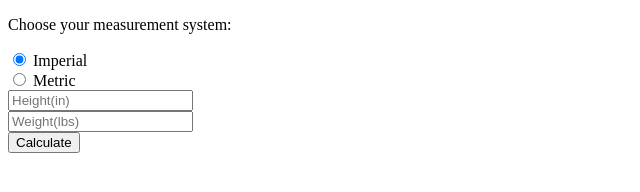
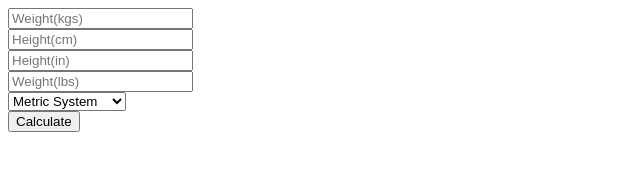
Before and after one commit to sethnejame/BMI_Challenge, a website: page src/index.html in a window 1280 px wide. Shown: the whole page, without its empty margins (0-640 px from the left). Drawn offline with Linux system fonts and the light colour scheme.

Commit message:
Revert to selector method, specs not working

```diff
--- a/src/index.html
+++ b/src/index.html
@@ -11,19 +11,28 @@
 <body>
     <form id="calculate">
         <!-- new "measurement-select" div that will hide/display either imperial or metric calc -->
-        <div id="measurement-select">
+        <!-- <div id="my_select">
             <p>Choose your measurement system: </p>
-            <input type="radio" id="imperial-radio" value="imperial" name="measurement" onclick="showImperial()" checked> Imperial<br>
+            <input type="radio" id="imperial-radio" value="imperial" name="measurement" onclick="showImperial()"> Imperial<br>
             <input type="radio" id="metric-radio" value="metric" name="measurement" onclick="showMetric()"> Metric<br>
+        </div> -->
+        <!-- new "imperial inputs" div that will be displayed when user selects "imperial" measurement radio button -->
+
+        <div id="metric-inputs">
+            <input type="text" id="weight-in-kgs" placeholder="Weight(kgs)"><br>
+            <input type="text" id="height-in-cm" placeholder="Height(cm)"><br>
         </div>
-        <!-- new "imperial inputs" div that will be displayed when user selects "imperial" measurement radio button -->
         <div id="imperial-inputs">
             <input type="text" id="height-in-in" placeholder="Height(in)""><br>
             <input type="text" id="weight-in-lbs" placeholder="Weight(lbs)"><br>
         </div>
-        <div id="metric-inputs" style="display:none">
-            <input type="text" id="weight-in-kgs" placeholder="Weight(kgs)"><br>
-            <input type="text" id="height-in-cm" placeholder="Height(cm)"><br>
+        <div class="form-group row">
+            <div class="col-auto">
+                <select class="form-control" id="my_select">
+                    <option value="metric">Metric System</option>
+                    <option value="imperial">Imperial System</option>
+                </select>
+            </div>
         </div>
 
         <button type="submit" value="Calculate"> Calculate </button>
@@ -45,20 +54,21 @@
         global.displayMessageElement = document.querySelector('#display_message');
         global.methodSelector = document.querySelector('#my_select');
 
+
         // seth's radio button functionality (metric or imperial)
-        function showImperial() {
-            var showImp = document.getElementById("imperial-inputs")
-            var hideMet = document.getElementById("metric-inputs")
-            showImp.style.display = 'block';
-            hideMet.style.display = 'none';
-        };
+        // function showImperial() {
+        //     var showImp = document.getElementById("imperial-inputs")
+        //     var hideMet = document.getElementById("metric-inputs")
+        //     showImp.style.display = 'block';
+        //     hideMet.style.display = 'none';
+        // };
 
-        function showMetric() {
-            var hideImp = document.getElementById("imperial-inputs")
-            var showMet = document.getElementById("metric-inputs")
-            hideImp.style.display = 'none';
-            showMet.style.display = 'block';
-        };
+        // function showMetric() {
+        //     var hideImp = document.getElementById("imperial-inputs")
+        //     var showMet = document.getElementById("metric-inputs")
+        //     hideImp.style.display = 'none';
+        //     showMet.style.display = 'block';
+        // };
 
 
         // Once the page has loaded, we add listeners to the select tag and the form
@@ -84,13 +94,16 @@
         });
 
         const calculateBMI = () => {
-            let method = global.methodSelector.options[global.methodSelector.selectedIndex].value
-            let weightFormat = method === 'metric' ? 'weight-in-kgs' : 'weight-in-lbs'
-            let heightFormat = method === 'metric' ? 'height-in-cm' : 'height-in-in'
+            var method = global.methodSelector.options[global.methodSelector.selectedIndex].value;
+            // finds value for the method
             return new Promise(resolve => {
-                // Here, for learning purposes, we will use 'document.getElementById()' to get hold of a element
+
+                let weightFormat = method === 'metric' ? 'weight-in-kgs' : 'weight-in-lbs'
+                let heightFormat = method === 'metric' ? 'height-in-cm' : 'height-in-in'
+
                 let w = parseFloat(document.getElementById(weightFormat).value);
                 let h = parseFloat(document.getElementById(heightFormat).value);
+
                 let person = new Person({
                     weight: w,
                     height: h,
--- a/src/js/bmi_calculator.js
+++ b/src/js/bmi_calculator.js
@@ -2,7 +2,7 @@
 function BMICalculator(){
 };
 
-// metric BMI calculator (built-in)
+// metric BMI calculator
 BMICalculator.prototype.metric_bmi = function(obj) {
     let weight = obj.weight;
     let height = obj.height;
@@ -13,7 +13,7 @@ BMICalculator.prototype.metric_bmi = function(obj) {
     }
 };
 
-// imperial BMI calculator (seth added)
+// imperial BMI calculator
 BMICalculator.prototype.imperial_bmi = function(obj) {
   let weight = obj.weight;
   let height = obj.height;
```
